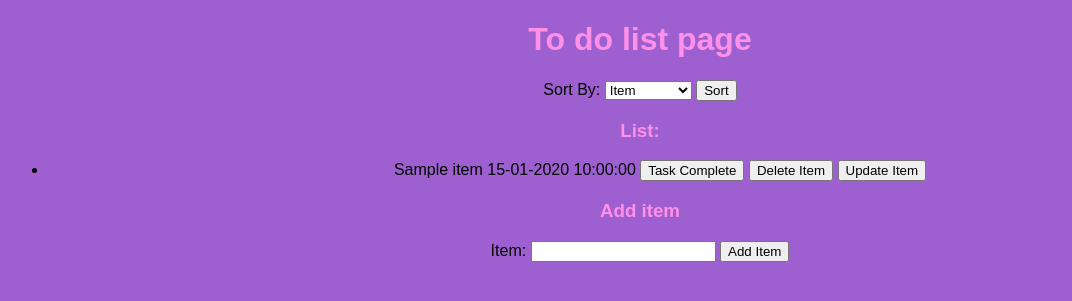
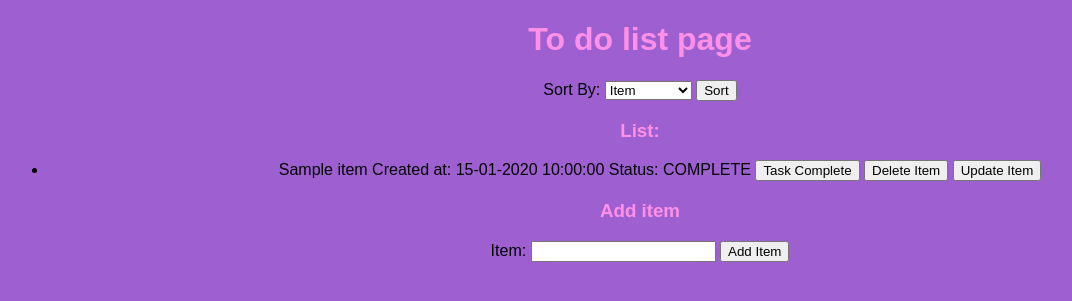
Before and after one commit to HarryEP/to-do-list, a Flask app: page / in a window 1280 px wide. Shown: the top 301 px of the page, without its empty margins (0-1072 px from the left). Run offline with Flask 3, Linux system fonts and the light colour scheme; a database or web service that is not in the repository returns one stand-in record (values such as "Sample title"); some libraries are stand-ins or nearby versions.

Commit message:
complete is no longer recognised as date

```diff
--- a/app.py
+++ b/app.py
@@ -26,14 +26,14 @@ def get_connection(host: str, db_name: str, password: str, user: str) -> connect
 @app.route('/')
 def index():
     '''sorts by and views all items in the database'''
-    sort_by = request.args.get('sort_by', 'item', 'completed')
+    sort_by = request.args.get('sort_by', 'item')
     conn = get_connection(os.environ["DB_HOST"], os.environ["DB_NAME"],
                           os.environ["DB_PASS"], os.environ["DB_USER"])
     if conn is None:
         return 'Failure to connect to server', 500
     with conn.cursor() as cur:
         cur.execute(
-            f"SELECT todo_id as id, item, created_at, completed as date FROM todo ORDER BY {sort_by};")
+            f"SELECT todo_id as id, item, created_at as date, completed FROM todo ORDER BY {sort_by};")
         all_items = cur.fetchall()
     conn.close()
     return render_template('index.html', items=all_items), 200
--- a/templates/index.html
+++ b/templates/index.html
@@ -29,7 +29,7 @@
       <ul id="items">
         {% for item in items %}
         <li>
-        {{ item.item }} {{ item.date.strftime('%d-%m-%Y %H:%M:%S') }}
+          {{ item.item }} Created at: {{ item.date.strftime('%d-%m-%Y %H:%M:%S') }} Status: {{ 'COMPLETE' if item.completed else 'NOT COMPLETE'}}
           <form
             action="/complete_item/{{ item.id }}"
             method="post"
```
Lines whose indentation alone changed are shown as unchanged.
